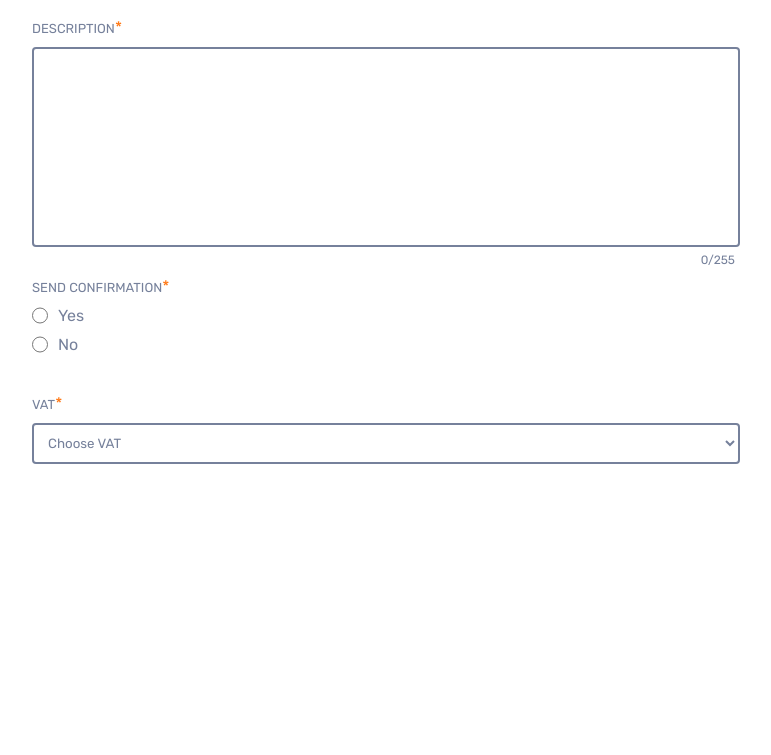
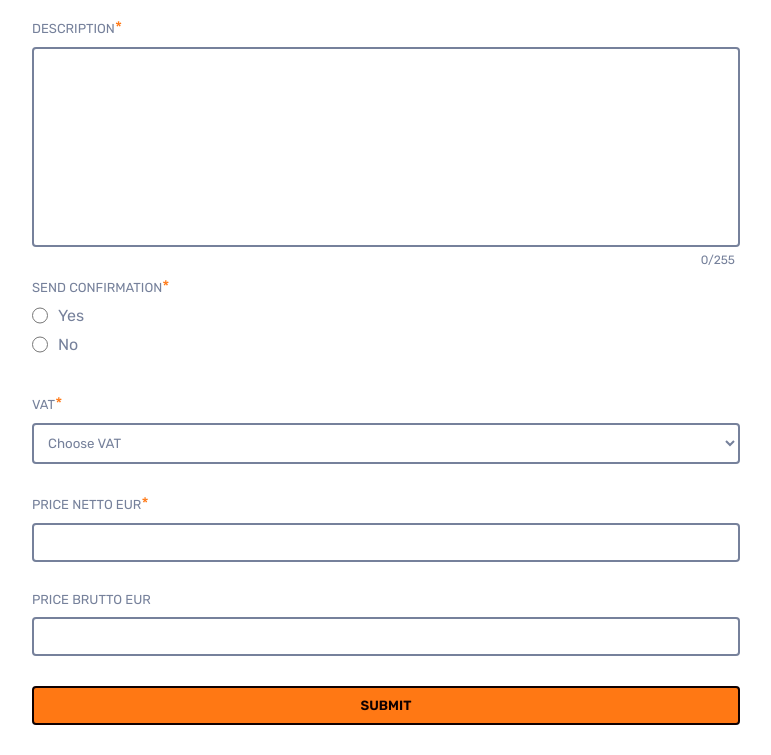
Before and after one commit to kamilMalinowski/vite-clicktrans-task, a website built with Vite: page index.html in a window 1280 px wide. Shown: the part 110-865 px from the top of the page, without its empty margins (254-1025 px from the left). Before the commit the page ends 800 px from the top, so only its background shows below. Built offline with nearby package versions, Linux system fonts and the light colour scheme.

Commit message:
Add text inputs and submit button

```diff
--- a/index.html
+++ b/index.html
@@ -46,7 +46,7 @@
             <label class="form__label" for="vat">
               VAT<span class="form__required">*</span>
             </label>
-            <select class="form__select" name="vat" id="vat">
+            <select class="form__select" name="vat" id="vat" required>
               <option value="">Choose VAT</option>
               <option value="19%">19%</option>
               <option value="21%">21%</option>
@@ -56,7 +56,28 @@
             <span class="form__messages form__messages--select"></span>
           </div>
 
-          <!-- -->
+          <!-- text input - netto -->
+          <div class="form__box">
+            <label class="form__label" for="netto">
+              Price netto EUR<span class="form__required">*</span>
+            </label>
+            <input type="text" name="netto" id="netto" class="form__input form__input--netto" required disabled>
+            <span class="form__messages form__messages--netto"></span>
+          </div>
+
+          <!-- text input - brutto -->
+          <div class="form__box">
+            <label class="form__label" for="brutto">
+              Price brutto EUR
+            </label>
+            <input type="text" name="brutto" id="brutto" class="form__input form__input--brutto" disabled>
+            <span class="form__messages form__messages--brutto"></span>
+          </div>
+
+          <!-- submit -->
+          <div class="form__box">
+            <input type="submit" value="SUBMIT" class="form__input form__input--submit">
+          </div>
 
         </form>
       </main>
--- a/style.css
+++ b/style.css
@@ -85,6 +85,7 @@ body {
   color: var(--c-primary);
 }
 
+.form__input,
 .form__select,
 .form__textarea {
   padding: 1rem;
@@ -139,3 +140,18 @@ body {
 .form__input-radio:checked + .form__text-radio {
   color: var(--c-primary);
 }
+
+.form__input--submit{
+  background-color: var(--c-primary);
+  color: var(--c-dark);
+  font-weight: var(--fw-semibold);
+  border-color:  var(--c-dark);
+  cursor: pointer;
+  transition: all 0.2s;
+}
+
+.form__input--submit:hover{
+  background-color: var(--c-primary-hover);
+  color: var(--c-secondary-light);
+  border-color:  var(--c-secondary-light);
+}
```
